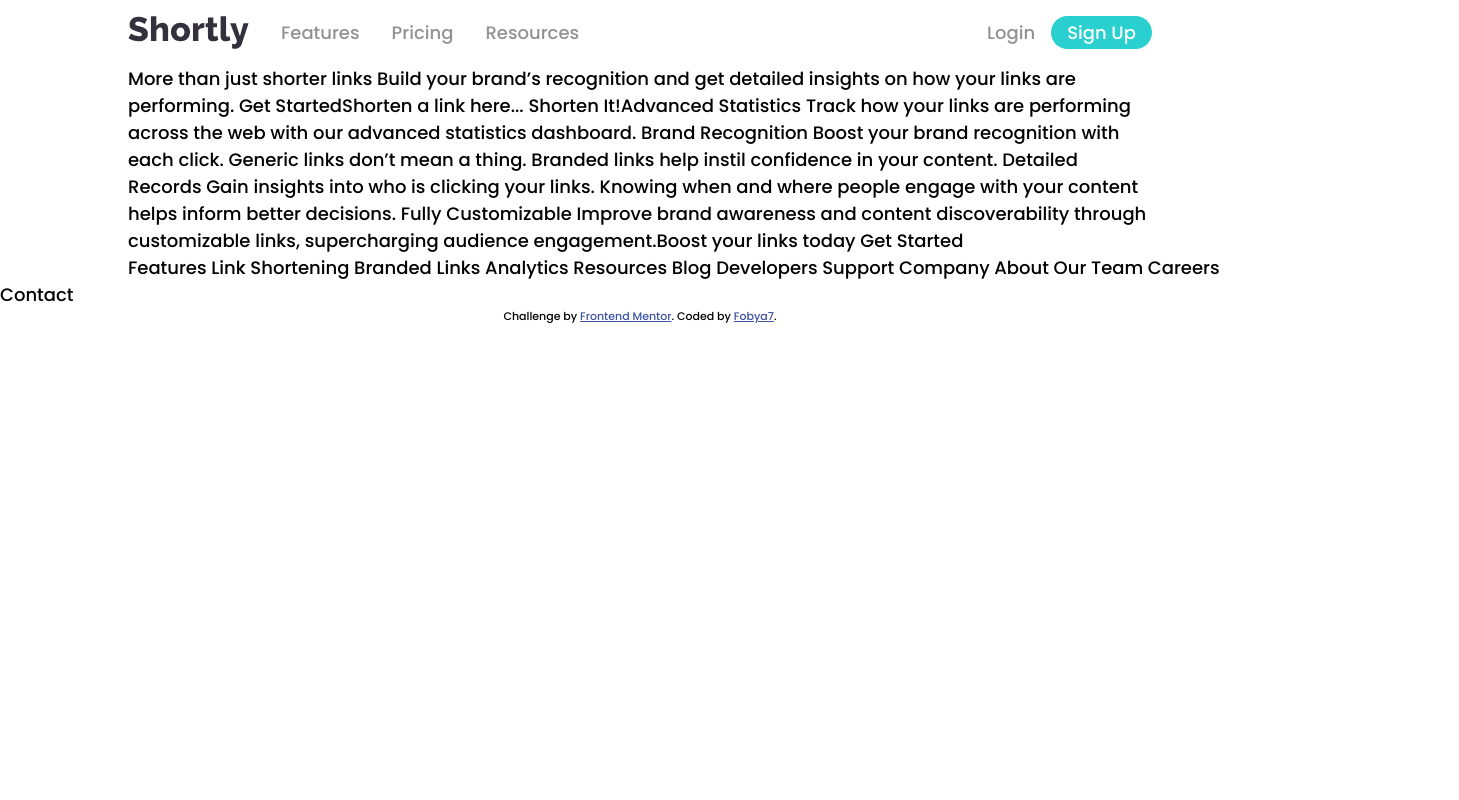
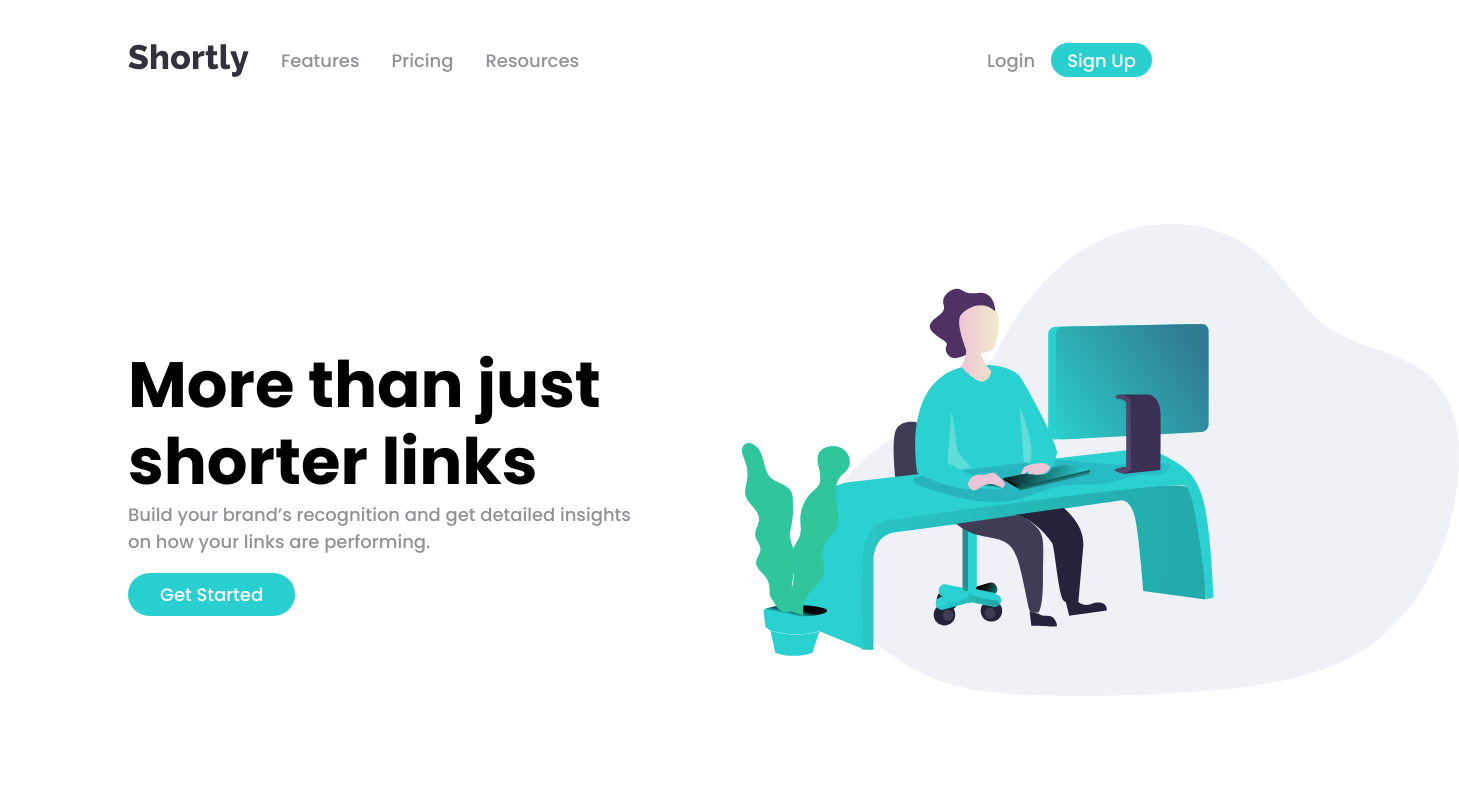
Before and after one commit to Fobya7/shortly, an Angular app: page / in a window 1280 px wide. Shown: the top 800 px of the page, 1459 px wide, since content can reach past the window. Built offline with nearby package versions, Linux system fonts and the light colour scheme.

Commit message:
hero image

```diff
--- a/src/app/app-layout.component.scss
+++ b/src/app/app-layout.component.scss
@@ -12,3 +12,10 @@ main, header-content, footer-content
         padding: 0 10%;
         }
 }
+
+header { @include breakpoints.desktop
+{
+    display: flex;
+    justify-content: center;
+    height: 15vh;
+} }
--- a/src/app/header/header-layout.component.scss
+++ b/src/app/header/header-layout.component.scss
@@ -7,8 +7,13 @@
     display: flex;
     flex-flow: row;
     align-items: center;
+    padding: 1rem 0;
 
-    margin: 1rem 0;
+    @include breakpoints.mobile {
+        margin-top: 1rem;
+        margin-bottom: 1rem;
+        }
+    @include breakpoints.desktop { height: 100%; }
 }
 
 @include breakpoints.mobile
--- /dev/null
+++ b/src/app/hero/hero-layout.component.scss
@@ -0,0 +1,44 @@
+@use '/src/scss/breakpoints.scss';
+
+
+:host
+{
+    display: flex;
+    @include breakpoints.mobile  { flex-flow: column-reverse; }
+    @include breakpoints.desktop {
+        flex-flow: row;
+        align-items: center;
+        height: 85vh;
+        }
+}
+
+.blurb
+{
+    display: flex;
+    flex-flow: column;
+    justify-content: center;
+    align-items: flex-start;
+
+    @include breakpoints.mobile {
+        width: 100%;
+        padding: 3rem 0;
+        text-align: center;
+        align-items: center;
+        }
+    @include breakpoints.desktop {
+        width: 50%;
+        margin-right: 10%;
+        }
+}
+
+.hero-image
+{
+    display: flex;
+    justify-content: center;
+
+    margin-right: -30%;
+    @include breakpoints.mobile { width: 100% + 30%; }
+    @include breakpoints.desktop { width: 40% + 30%; }
+
+    & img { width: 100%; }
+}
--- /dev/null
+++ b/src/app/hero/hero-theme.component.scss
@@ -0,0 +1,16 @@
+@use '/src/scss/colors.scss';
+
+
+h1
+{
+    font-size: 64px;
+    line-height: 120%;
+    margin-bottom: 0;
+}
+
+p
+{
+    font-weight: 5  00;
+    margin-top: 0;
+    color: colors.$on-card-variant;
+}
--- a/src/app/hero/hero.component.html
+++ b/src/app/hero/hero.component.html
@@ -1,6 +1,17 @@
-More than just shorter links
 
-Build your brand’s recognition and get detailed insights
-on how your links are performing.
+<div class="blurb">
+    <h1>
+        More than just shorter links
+    </h1>
+    <p>
+        Build your brand’s recognition and get detailed insights
+        on how your links are performing.
+    </p>
+    <button class="cta-button">
+        Get Started
+    </button>
+</div>
 
-Get Started
+<div class="hero-image">
+    <img src="assets/illustration-working.svg">
+</div>
--- a/src/app/hero/hero.component.ts
+++ b/src/app/hero/hero.component.ts
@@ -3,6 +3,9 @@ import { Component } from "@angular/core";
 @Component({
     selector: 'hero',
     templateUrl: './hero.component.html',
-    styleUrls: [ './hero.component.scss' ]
+    styleUrls: [
+        './hero-theme.component.scss',
+        './hero-layout.component.scss'
+        ]
     })
 export class HeroComponent {}
--- a/src/styles.scss
+++ b/src/styles.scss
@@ -1,5 +1,10 @@
 @use '/src/scss/colors.scss';
 
+
+html
+{
+    overflow-x: hidden;
+}
 
 html > *, button
 {
@@ -12,15 +17,15 @@ html > *, button
     font-family: 'Poppins';
 }
 
+
+hr, button { border: none; }
+
 button
 {
     background-color: transparent;
     color: colors.$on-card-variant;
     &:hover { color: colors.$on-card-header; }
 }
-
-hr, button { border: none; }
-
 
 .cta-button
 {
@@ -32,4 +37,5 @@ hr, button { border: none; }
         }
 
     border-radius: 999px;
+    padding: 0.5rem 2rem;
 }
```
Also changed, not shown: src/app/hero/hero.component.scss (deleted).
